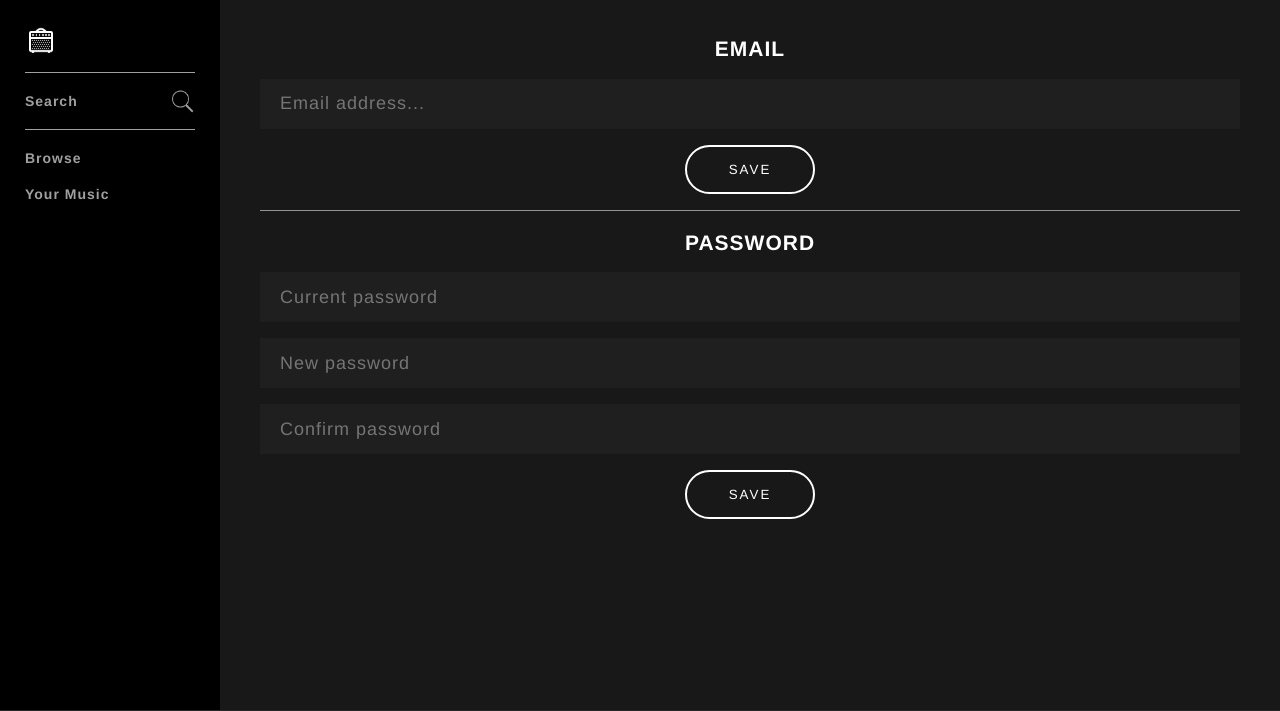
After one commit to HMWGithub/Amplify-Project, a PHP site: page /updateDetails.php in a window 1280 px wide. The commit adds this page. Shown: the top 711 px of the page. Run offline with PHP 8.4, Linux system fonts and the light colour scheme; the visitor is signed in with stand-in values (Sample User, id 1); data that the repository does not hold is empty.

Commit message:
Settings functionality - Update details and Logout

```diff
--- a/assets/css/style.css
+++ b/assets/css/style.css
@@ -347,7 +347,8 @@ body{
 
 .trackListContainer h2,
 .gridViewContainer h2,
-.artistsContainer h2{
+.artistsContainer h2,
+.userInfo h1{
   text-align: center;
 }
 
@@ -434,3 +435,34 @@ input:focus{
   -webkit-appearance: none;
   -moz-appearance: none;
 }
+
+.userDetails{
+  padding: 20px;
+}
+
+.userDetails .container h2{
+  text-align: center;
+}
+
+.userDetails .container input[type="text"],
+.userDetails .container input[type="password"],
+.userDetails .container .button{
+  display: block;
+  margin: 16px auto;
+}
+
+.userDetails .container input[type="text"],
+.userDetails .container input[type="password"]{
+  height: 50px;
+  width: 100%;
+  background-color: #1f1f1f;
+  border: none;
+  font-size: 18px;
+  font-weight: 300;
+  padding: 0 20px;
+}
+
+.userDetails .container .message{
+  color: #2ebd59;
+  font-weight: 300;
+}
--- a/assets/js/script.js
+++ b/assets/js/script.js
@@ -38,6 +38,32 @@ $(document).on("change", "select.playlist", function(){
   });
 });
 
+function updateEmail(emailClass){
+  var emailValue = $("." + emailClass).val();
+
+  $.post("includes/handlers/ajax/updateEmail.php", {email: emailValue, username: userLoggedIn})
+  .done(function(response){
+    $("." + emailClass).nextAll(".message").text(response);
+  });
+}
+
+function updatePassword(oldPasswordClass, newPasswordClass1, newPasswordClass2){
+  var oldPassword = $("." + oldPasswordClass).val();
+  var newPassword1 = $("." + newPasswordClass1).val();
+  var newPassword2 = $("." + newPasswordClass2).val();
+
+  $.post("includes/handlers/ajax/updatePassword.php", {oldPassword: oldPassword, newPassword1: newPassword1, newPassword2: newPassword2, username: userLoggedIn})
+  .done(function(response){
+    $("." + oldPasswordClass).nextAll(".message").text(response);
+  });
+}
+
+function logout(){
+  $.post("includes/handlers/ajax/logout.php", function(){
+    location.reload();
+  });
+}
+
 function openPage(url){
   if(timer != null){
     clearTimeout(timer);
@@ -50,6 +76,19 @@ function openPage(url){
   $("#mainContent").load(encodedUrl);
   $("body").scrollTop(0);
   history.pushState(null, null, url);
+}
+
+function removeFromPlaylist(button, playlistId){
+  var songId = $(button).prevAll(".songId").val();
+
+  $.post("includes/handlers/ajax/removeFromPlaylist.php", {playlistId: playlistId, songId: songId})
+  .done(function(error){
+    if (error != ""){
+      alert(error);
+      return;
+    }
+    openPage("playlist.php?id=" + playlistId);
+  });
 }
 
 function createPlaylist(){
--- a/includes/classes/User.php
+++ b/includes/classes/User.php
@@ -11,5 +11,19 @@
     public function getUsername(){
       return $this->username;
     }
+
+    public function getEmail(){
+      $query = mysqli_query($this->connection, "SELECT email FROM users WHERE username='$this->username'");
+      $row = mysqli_fetch_array($query);
+
+      return $row['email'];
+    }
+
+    public function getFirstAndLastName(){
+      $query = mysqli_query($this->connection, "SELECT concat(firstName, ' ', lastName) AS 'name' FROM users WHERE username='$this->username'");
+      $row = mysqli_fetch_array($query);
+
+      return $row['name'];
+    }
   }
 ?>
--- /dev/null
+++ b/includes/handlers/ajax/logout.php
@@ -0,0 +1,4 @@
+<?php
+  session_start();
+  session_destroy();
+?>
--- a/includes/header.php
+++ b/includes/header.php
@@ -1,12 +1,15 @@
 <?php
   include("includes/config.php");
+  include("includes/classes/User.php");
   include("includes/classes/Artist.php");
   include("includes/classes/Album.php");
   include("includes/classes/Song.php");
+  include("includes/classes/Playlist.php");
 
   if (isset($_SESSION['userLoggedIn'])){
-    $userLoggedIn = $_SESSION['userLoggedIn'];
-    echo("<script>userLoggedIn = '$userLoggedIn';</script>");
+    $userLoggedIn = new User($connection, $_SESSION['userLoggedIn']);
+    $username = $userLoggedIn->getUsername();
+    echo("<script>userLoggedIn = '$username';</script>");
   } else {
     header("Location: register.php");
   }
--- a/includes/navBarContainer.php
+++ b/includes/navBarContainer.php
@@ -18,7 +18,7 @@
       <span role="link" tabindex="0" onclick="openPage('yourMusic.php');" class="navItemLink">Your Music</span>
       </div>
       <div class="navItem">
-      <span role="link" tabindex="0" onclick="openPage('profile.php');" class="navItemLink">Harrison Max-Wilson</span>
+      <span role="link" tabindex="0" onclick="openPage('settings.php');" class="navItemLink"><?php echo $userLoggedIn->getFirstAndLastName(); ?></span>
       </div>
     </div>
   </nav>
--- a/playlist.php
+++ b/playlist.php
@@ -66,4 +66,5 @@
 <nav class="optionsMenu">
   <input type="hidden" class="songId">
   <?php echo Playlist::getPlaylistDropdown($connection, $userLoggedIn->getUsername()); ?>
+  <option class="item" onclick="removeFromPlaylist(this, '<?php echo $playlistID; ?>')">Remove from playlist</option>
 </nav>
--- /dev/null
+++ b/updateDetails.php
@@ -0,0 +1,25 @@
+<?php include("includes/includedFiles.php"); ?>
+<?php
+
+?>
+
+<div class="userDetails">
+  <div class="container borderBottom">
+    <h2>EMAIL</h2>
+    <input type="text" name="email" class="email" placeholder="Email address..." value="<?php echo $userLoggedIn->getEmail(); ?>">
+    <span class="message"></span>
+    <button class="button" onclick="updateEmail('email')">
+      SAVE
+    </button>
+  </div>
+  <div class="container">
+    <h2>PASSWORD</h2>
+    <input type="password" name="oldPassword" class="oldPassword" placeholder="Current password">
+    <input type="password" name="newPassword1" class="newPassword1" placeholder="New password">
+    <input type="password" name="newPassword2" class="newPassword2" placeholder="Confirm password">
+    <span class="message"></span>
+    <button class="button" onclick="updatePassword('oldPassword', 'newPassword1', 'newPassword2')">
+      SAVE
+    </button>
+  </div>
+</div>
```
Also changed, not shown: includes/handlers/ajax/removeFromPlaylist.php (added, +12 -0 lines), includes/handlers/ajax/updateEmail.php (added, +29 -0 lines), includes/handlers/ajax/updatePassword.php (added, +50 -0 lines), settings.php (added, +20 -0 lines).
